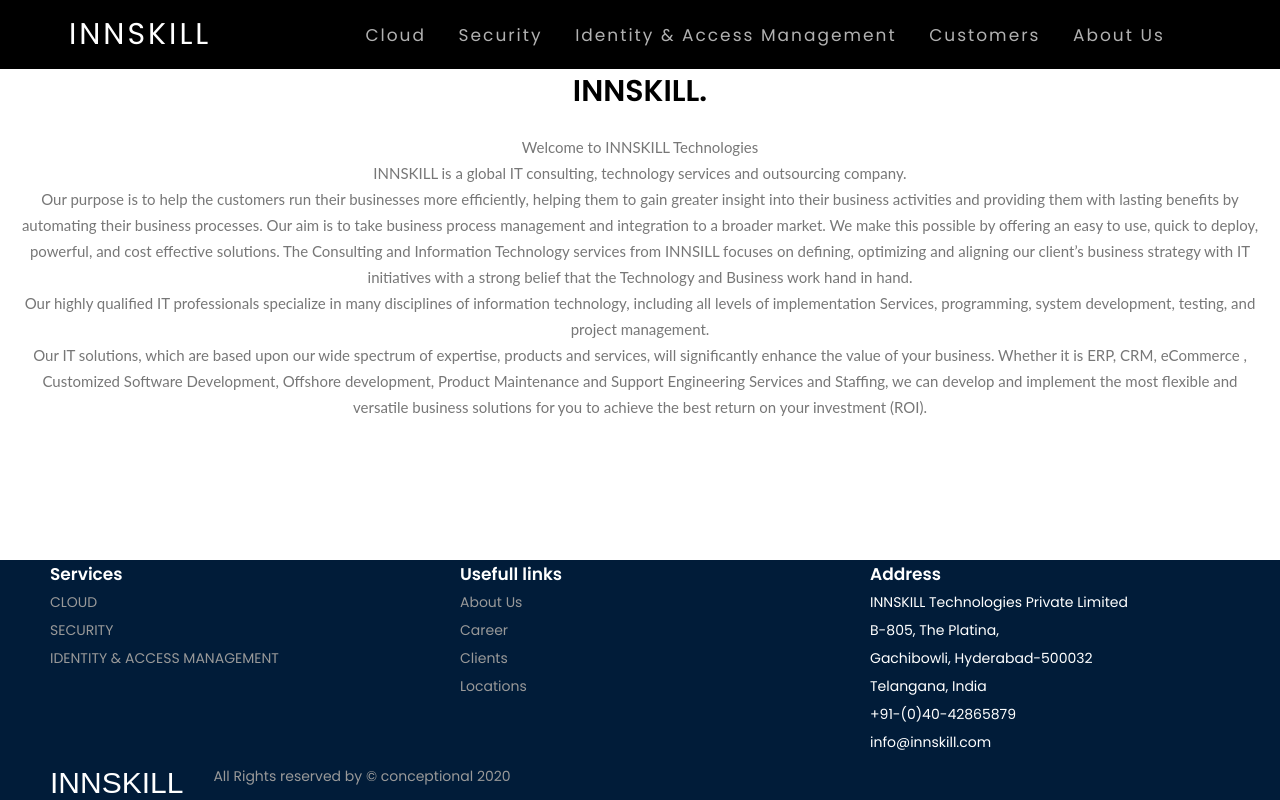
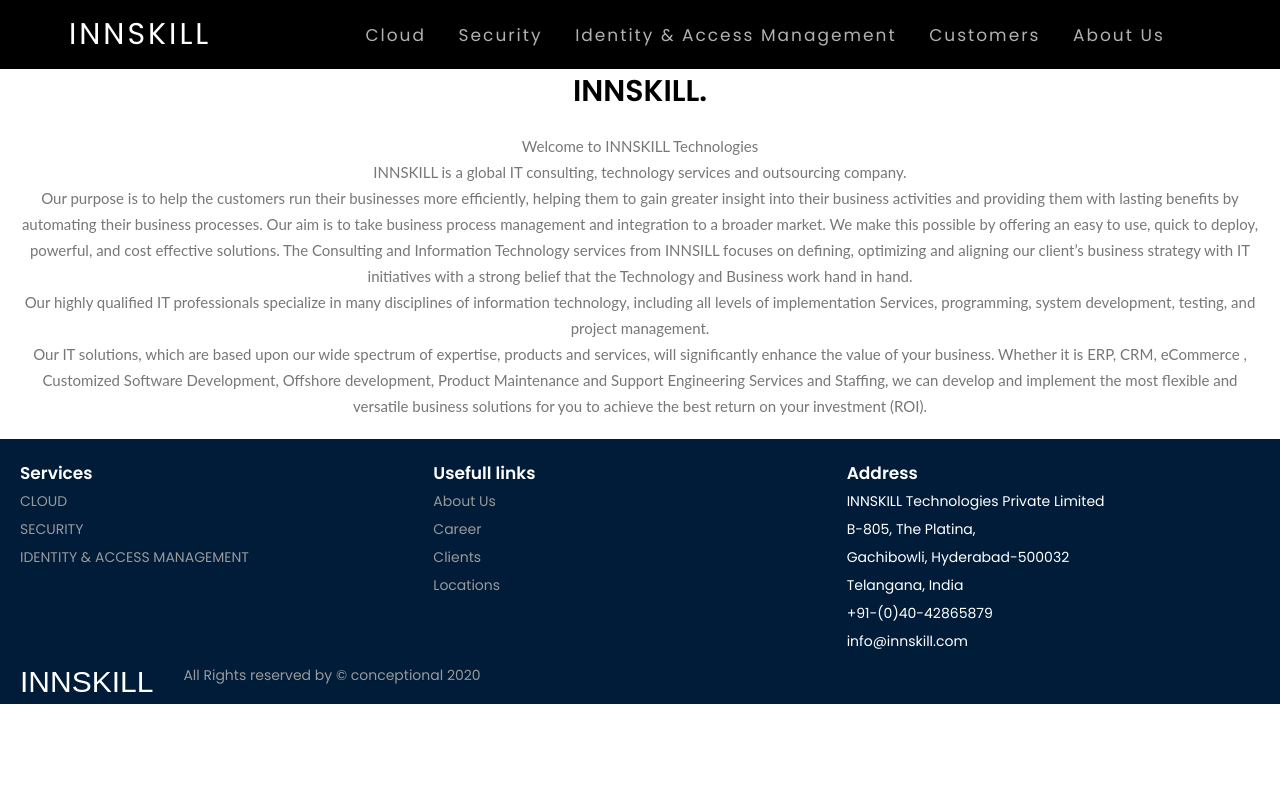
Before and after one commit to Gantamonika/Innskill, a plain HTML site: page index.html in a window 1280 px wide. Drawn offline with Linux system fonts and the light colour scheme.

Commit message:
removed position:fixed from .footerAlign in style.css

```diff
--- a/css/style.css
+++ b/css/style.css
@@ -43,7 +43,7 @@ footer{
   display: -o-flex;
   display: -flex;
   flex-flow: row wrap;
-  padding-left: 50px;
+  padding: 20px 20px 5px 20px;
   color: #fff;
   background-color: #011c39;
 
@@ -67,7 +67,6 @@ h2{
   text-decoration: none;
 }
 .footerAlign{
-  position: fixed;
   left: 0;
   bottom: 0px;
   width: 100%;
@@ -278,7 +277,7 @@ nav ul ul li{
 
 .companyText{
   text-align: center;
-  font-size: 30px;
+  font-size: 2.142em;
 }
 .sub-headingclearfix{
   padding: 20px;
```
Lines whose indentation alone changed are shown as unchanged.
